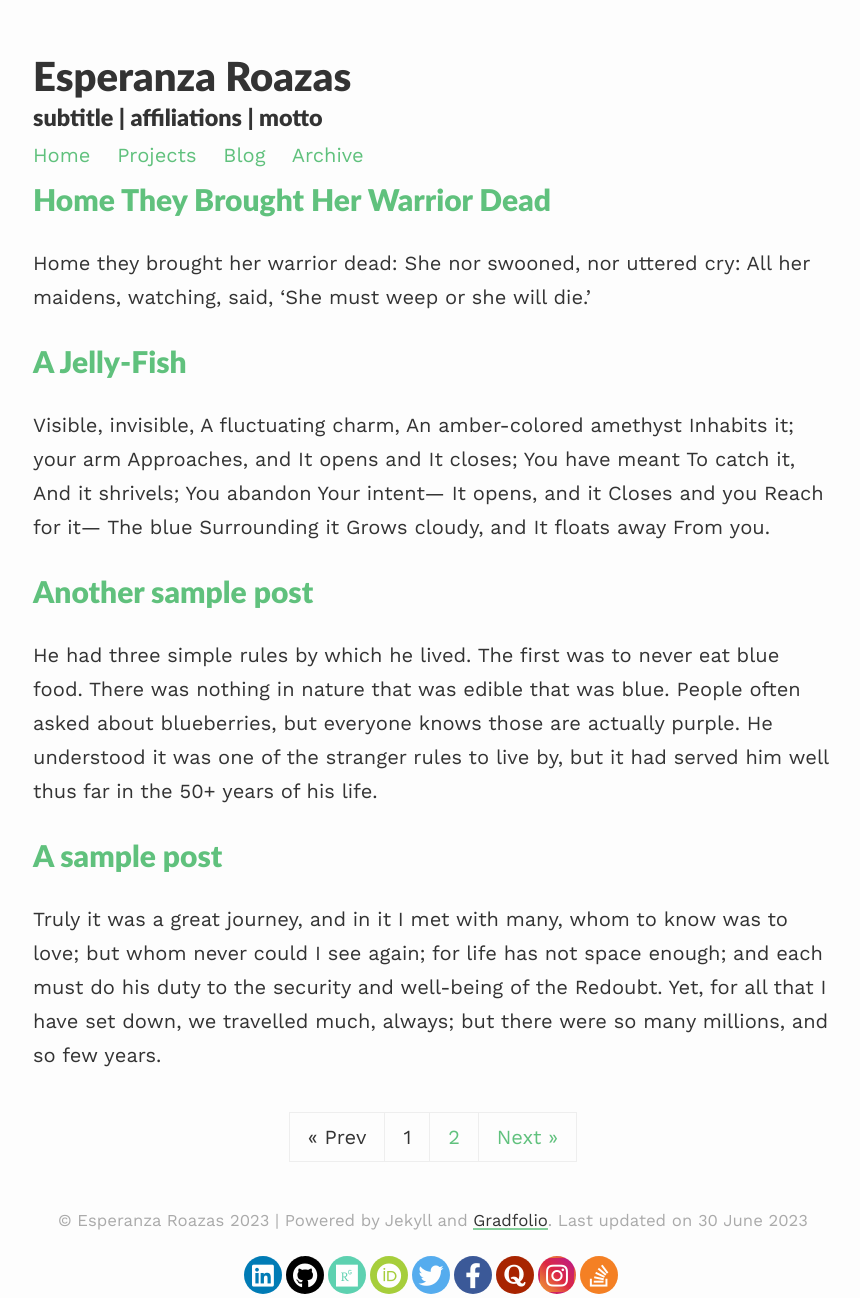
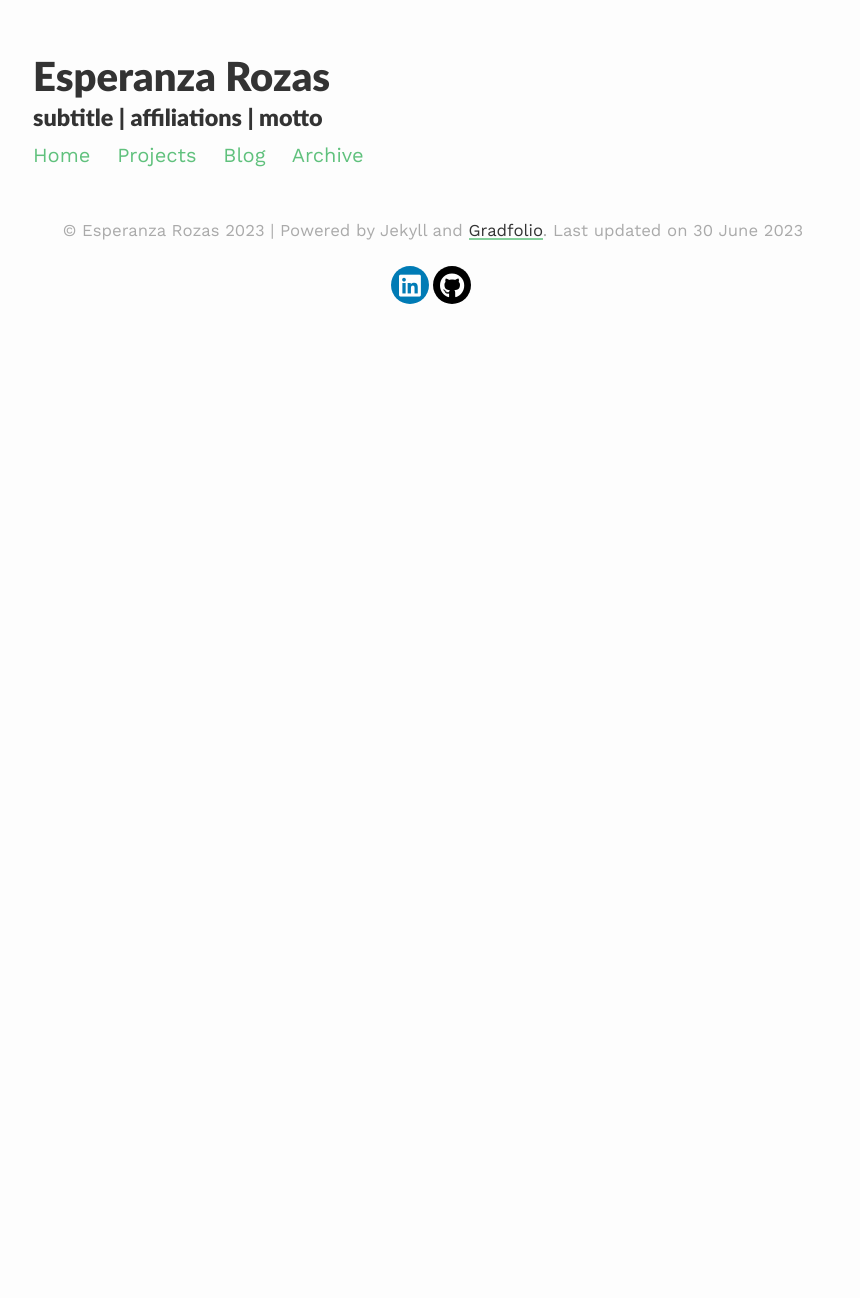
Before and after one commit to ESR76/esr76.github.io, a Jekyll site: the page built from blog/index.html, in a window 1280 px wide. Shown: the whole page, without its empty margins (207-1067 px from the left). Built offline with Jekyll 4.4.1, drawn with Linux system fonts in a browser that asks for light colours; nearby versions of some CDN libraries; the list of posts is cut into pages by our own code; after the commit the page ends 980 px from its top, so only the background shows below that.

Commit message:
Small changes for profile and removing unneeded posts

```diff
--- a/_config.yml
+++ b/_config.yml
@@ -1,6 +1,6 @@
 ### your site title here
 
-title: Esperanza Roazas
+title: Esperanza Rozas
 description: subtitle | affiliations | motto
 
 baseurl: #name of GitHub repository
@@ -13,15 +13,8 @@ permalink: /blog/:year/:title/
 paginate_path: /blog/page:num/
 
 # Social media links in footer
-twitter: "#"
 linkedin: "esperanza-r"
-stackoverflow: "#"
 github: "ESR76"
-researchgate: "#"
-orcid: "#"
-quora: "#"
-instagram: "#"
-facebook: "#"
 
 
 # Markdown
@@ -64,7 +57,6 @@ include:
 
 exclude:
   - README.md
-  - LICENSE.md
 
 plugins:
   - jekyll-seo-tag
--- a/_posts/2018-02-05-atticus.md
+++ /dev/null
@@ -1,16 +0,0 @@
----
-layout: post
-title:  "A sample post"
----
-
-Truly it was a great journey, and in it I met with many, whom to know was to love; but whom never could I see again; for life has not space enough; and each must do his duty to the security and well-being of the Redoubt. Yet, for all that I have set down, we travelled much, always; but there were so many millions, and so few years.
-
-Atticus said to Jem one day, “I’d rather you shot at tin cans in the backyard, but I know you’ll go after birds. Shoot all the blue jays you want, if you can hit ‘em, but remember it’s a sin to kill a mockingbird.” That was the only time I ever heard Atticus say it was a sin to do something, and I asked Miss Maudie about it. “Your father’s right,” she said. “Mockingbirds don’t do one thing except make music for us to enjoy. They don’t eat up people’s gardens, don’t nest in corn cribs, they don’t do one thing but sing their hearts out for us. That’s why it’s a sin to kill a mockingbird.
-
-I took a deep breath and listened to the old brag of my heart. I am, I am, I am.
-
-We believe that we can change the things around us in accordance with our desires—we believe it because otherwise we can see no favourable outcome. We do not think of the outcome which generally comes to pass and is also favourable: we do not succeed in changing things in accordance with our desires, but gradually our desires change. The situation that we hoped to change because it was intolerable becomes unimportant to us. We have failed to surmount the obstacle, as we were absolutely determined to do, but life has taken us round it, led us beyond it, and then if we turn round to gaze into the distance of the past, we can barely see it, so imperceptible has it become.
-
-The most beautiful things in the world cannot be seen or touched, they are felt with the heart.
-
-Hello babies. Welcome to Earth. It’s hot in the summer and cold in the winter. It’s round and wet and crowded. On the outside, babies, you’ve got a hundred years here. There’s only one rule that I know of, babies-“God damn it, you’ve got to be kind.
--- a/_posts/2019-07-22-some-more.md
+++ /dev/null
@@ -1,10 +0,0 @@
----
-layout: post
-title:  "Another sample post"
----
-
-He had three simple rules by which he lived. The first was to never eat blue food. There was nothing in nature that was edible that was blue. People often asked about blueberries, but everyone knows those are actually purple. He understood it was one of the stranger rules to live by, but it had served him well thus far in the 50+ years of his life.
-
-She looked at her little girl who was about to become a teen. She tried to think back to when the girl had been younger but failed to pinpoint the exact moment when she had become a little too big to pick up and carry. It hit her all at once. She was no longer a little girl and she stood there speechless with fear, sadness, and pride all running through her at the same time.
-
-She considered the birds to be her friends. She'd put out food for them each morning and then she'd watch as they came to the feeders to gorge themselves for the day. She wondered what they would do if something ever happened to her. Would they miss the meals she provided if she failed to put out the food one morning?
--- a/_posts/2019-08-19-jelly-fish.md
+++ /dev/null
@@ -1,27 +0,0 @@
----
-layout: post
-title:  A Jelly-Fish
----
-
-Visible, invisible,
-A fluctuating charm,
-An amber-colored amethyst
-Inhabits it; your arm
-Approaches, and
-It opens and
-It closes;
-You have meant
-To catch it,
-And it shrivels;
-You abandon
-Your intent—
-It opens, and it
-Closes and you
-Reach for it—
-The blue
-Surrounding it
-Grows cloudy, and
-It floats away
-From you.
-
-[by Marianne Moore](https://poets.org/anthology/poems-your-poetry-project-public-domain)
--- a/_posts/2020-03-09-home-they-brought.md
+++ /dev/null
@@ -1,26 +0,0 @@
----
-layout: post
-title: Home They Brought Her Warrior Dead
----
-
-Home they brought her warrior dead:
-She nor swooned, nor uttered cry:
-All her maidens, watching, said,
-'She must weep or she will die.'
-
-Then they praised him, soft and low,
-Called him worthy to be loved,
-Truest friend and noblest foe;
-Yet she neither spoke nor moved.
-
-Stole a maiden from her place,
-Lightly to the warrior stept,
-Took the face-cloth from the face;
-Yet she neither moved nor wept.
-
-Rose a nurse of ninety years,
-Set his child upon her knee—
-Like summer tempest came her tears—
-'Sweet my child, I live for thee.'
-
-[by Alfred Tennyson](https://en.wikisource.org/wiki/Home_They_Brought_Her_Warrior_Dead)
```
Also changed, not shown: _posts/2016-01-01-jekyll.md (deleted, +0 -20 lines), _posts/2017-10-03-sherlock.md (deleted, +0 -20 lines), _posts/blank-post.md (added, +6 -0 lines), _projects/project4.md (deleted, +0 -142 lines), _projects/project5.md (deleted, +0 -142 lines), _projects/project6.md (deleted, +0 -142 lines), _projects/redirect.md (deleted, +0 -6 lines), _projects/shortProject.md (deleted, +0 -141 lines), _projects/blankproj.md (renamed from _projects/longerProjectTitle.md), 1 other file.
